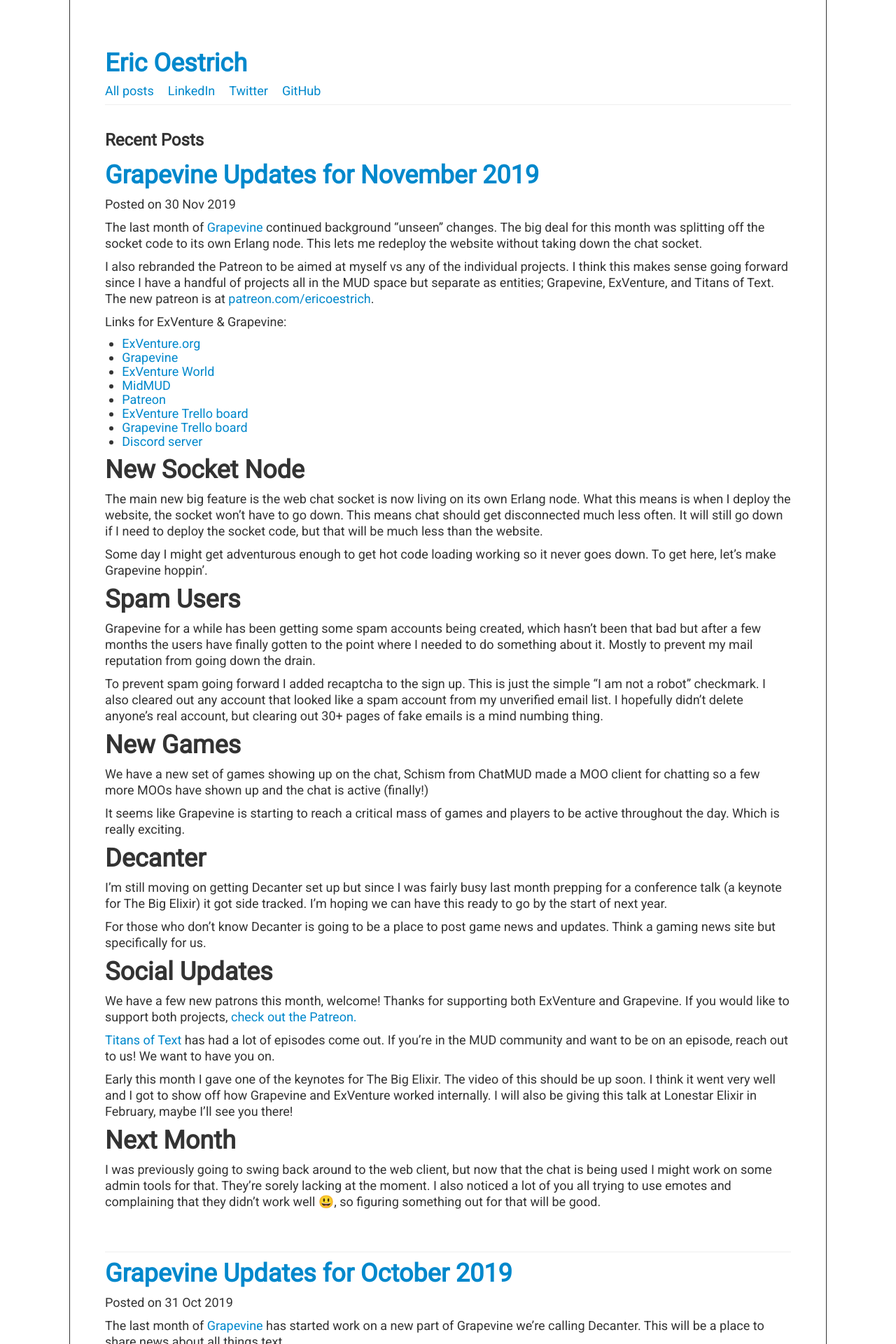
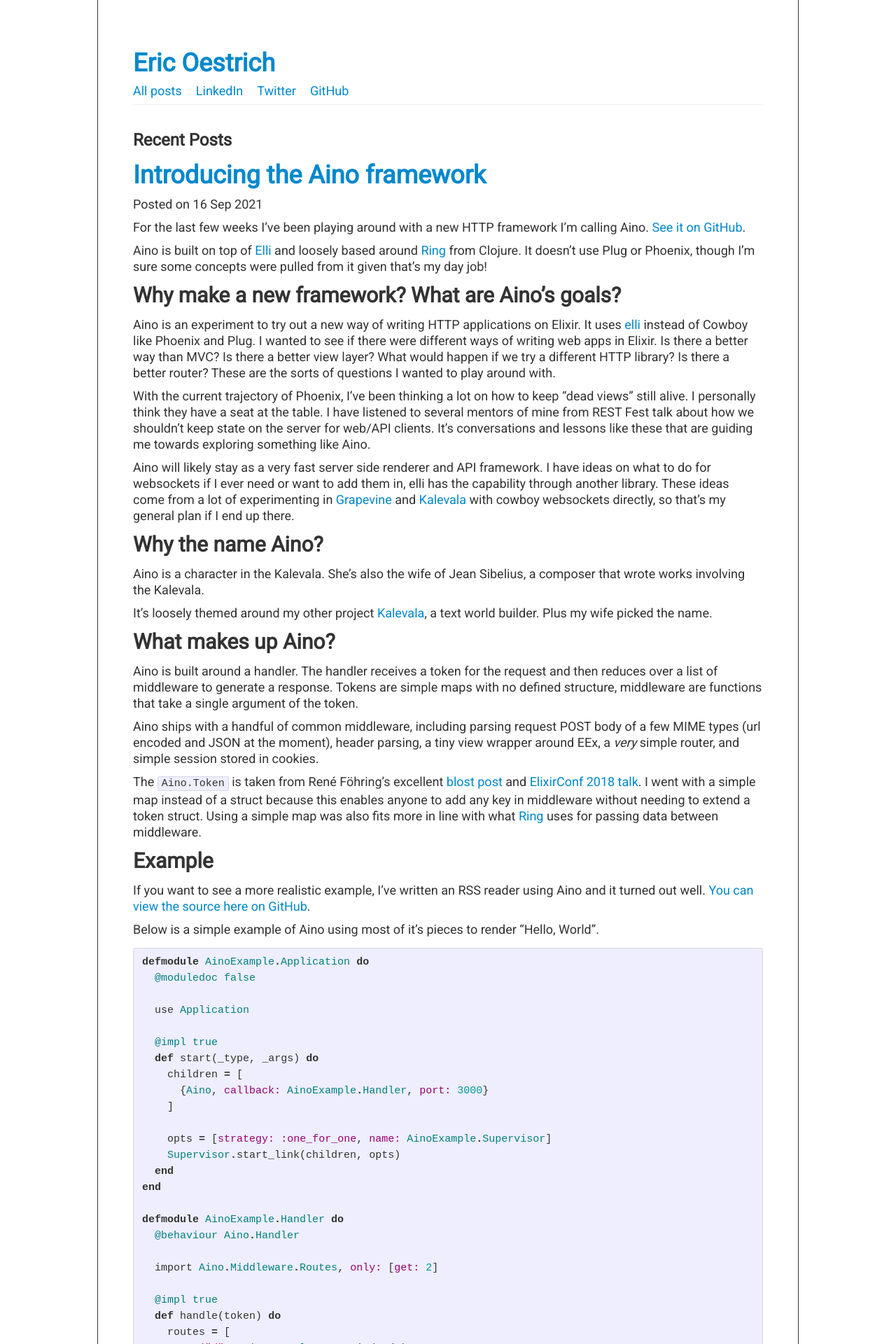
Before and after one commit to oestrich/blog.oestrich.org, a Jekyll site: the page built from index.html, in a window 1280 px wide. Shown: the top 1920 px of the page at 70% size. Built offline with Jekyll 4.4.1, drawn with Linux system fonts in a browser that asks for light colours; the list of posts is cut into pages by our own code; some of the changed text lies outside the part shown.

Commit message:
Introducing Aino

````diff
--- /dev/null
+++ b/_posts/2021-09-16-introducing-aino.md
@@ -0,0 +1,178 @@
+---
+layout: post
+category:
+- elixir
+title: Introducing the Aino framework
+description: Aino is an experiment in writing a new HTTP framework
+date: 2021-09-16 09:00 AM EDT
+---
+
+For the last few weeks I've been playing around with a new HTTP framework I'm calling Aino. [See it on GitHub](https://github.com/oestrich/aino).
+
+Aino is built on top of [Elli][elli] and loosely based around [Ring][ring] from Clojure. It doesn't use Plug or Phoenix, though I'm sure some concepts were pulled from it given that's my day job!
+
+## Why make a new framework? What are Aino's goals?
+
+Aino is an experiment to try out a new way of writing HTTP applications on Elixir. It uses [elli][elli] instead of Cowboy like Phoenix and Plug. I wanted to see if there were different ways of writing web apps in Elixir. Is there a better way than MVC? Is there a better view layer? What would happen if we try a different HTTP library? Is there a better router? These are the sorts of questions I wanted to play around with.
+
+With the current trajectory of Phoenix, I've been thinking a lot on how to keep "dead views" still alive. I personally think they have a seat at the table. I have listened to several mentors of mine from REST Fest talk about how we shouldn't keep state on the server for web/API clients. It's conversations and lessons like these that are guiding me towards exploring something like Aino.
+
+Aino will likely stay as a very fast server side renderer and API framework. I have ideas on what to do for websockets if I ever need or want to add them in, elli has the capability through another library. These ideas come from a lot of experimenting in [Grapevine](https://github.com/oestrich/grapevine) and [Kalevala](https://github.com/oestrich/kalevala) with cowboy websockets directly, so that's my general plan if I end up there.
+
+## Why the name Aino?
+
+Aino is a character in the Kalevala. She's also the wife of Jean Sibelius, a composer that wrote works involving the Kalevala.
+
+It's loosely themed around my other project [Kalevala](https://github.com/oestrich/kalevala), a text world builder. Plus my wife picked the name.
+
+## What makes up Aino?
+
+Aino is built around a handler. The handler receives a token for the request and then reduces over a list of middleware to generate a response. Tokens are simple maps with no defined structure, middleware are functions that take a single argument of the token.
+
+Aino ships with a handful of common middleware, including parsing request POST body of a few MIME types (url encoded and JSON at the moment), header parsing, a tiny view wrapper around EEx, a _very_ simple router, and simple session stored in cookies.
+
+The `Aino.Token` is taken from René Föhring's excellent [blost post](http://rrrene.org/2018/04/30/flow-elixir-token-approach-pros-and-cons/) and [ElixirConf 2018 talk](https://www.youtube.com/watch?v=ycpNi701aCs). I went with a simple map instead of a struct because this enables anyone to add any key in middleware without needing to extend a token struct. Using a simple map was also fits more in line with what [Ring][ring] uses for passing data between middleware.
+
+## Example
+
+If you want to see a more realistic example, I've written an RSS reader using Aino and it turned out well. [You can view the source here on GitHub](https://github.com/oestrich/aino-rss).
+
+Below is a simple example of Aino using most of it's pieces to render "Hello, World".
+
+```elixir
+defmodule AinoExample.Application do
+  @moduledoc false
+
+  use Application
+
+  @impl true
+  def start(_type, _args) do
+    children = [
+      {Aino, callback: AinoExample.Handler, port: 3000}
+    ]
+
+    opts = [strategy: :one_for_one, name: AinoExample.Supervisor]
+    Supervisor.start_link(children, opts)
+  end
+end
+
+defmodule AinoExample.Handler do
+  @behaviour Aino.Handler
+
+  import Aino.Middleware.Routes, only: [get: 2]
+
+  @impl true
+  def handle(token) do
+    routes = [
+      get("/", &AinoExample.Pages.index/1)
+    ]
+
+    middleware = [
+      Aino.Middleware.common(),
+      &Aino.Middleware.Routes.routes(&1, routes),
+      &Aino.Middleware.Routes.match_route/1,
+      &Aino.Middleware.params/1,
+      &Aino.Middleware.Routes.handle_route/1,
+    ]
+
+    Aino.Token.reduce(token, middleware)
+  end
+end
+
+defmodule AinoExample.Pages do
+  alias Aino.Token
+
+  def index(token) do
+    token
+    |> Token.response_status(200)
+    |> Token.response_header("Content-Type", "text/plain")
+    |> Token.response_body("Hello, world!\n")
+  end
+end
+```
+
+Aino doesn't do a lot for you at the moment, and I'm not sure how much I want to abstract it away. I like the raw internals of HTTP right in your face. I have a few helper functions around redirecting and rendering HTML, so this will probably be the path forward for making things easier to use.
+
+## Benchmarks
+
+For initial benchmarks I was slightly blown away. Aino is only a few hundreds of lines of code, so being this fast makes sense. It's not doing a lot of work for you.
+
+My benchmark script looks like this. It's running against the example above and a Phoenix application that was generated fresh, a single new route of "/hello" that points at the following controller, and generated via `MIX_ENV=prod mix release`.
+
+I am including Phoenix as a point of comparison, I have not done Phoenix performance tweaking before so it might be able to get higher with more tweaks.
+
+```elixir
+defmodule HelloWeb.HelloController do
+  use HelloWeb, :controller
+
+  def index(conn, _params) do
+    send_resp(conn, 200, "Hello, world!")
+  end
+end
+```
+
+```elixir
+defmodule Bench do
+  def test_aino() do
+    Finch.build(:get, "http://localhost:3000/") |> Finch.request(Bench)
+  end
+
+  def test_phoenix() do
+    Finch.build(:get, "http://localhost:4001/hello") |> Finch.request(Bench)
+  end
+end
+
+{:ok, _pid} = Finch.start_link(name: Bench)
+Benchee.run(%{
+  "aino" => &Bench.test_aino/0,
+  "phoenix" => &Bench.test_phoenix/0
+}, time: 10)
+```
+
+```
+❯ mix run bench.exs
+Operating System: Linux
+CPU Information: AMD Ryzen Threadripper 3970X 32-Core Processor
+Number of Available Cores: 64
+Available memory: 125.65 GB
+Elixir 1.12.2
+Erlang 24.0.5
+
+Benchmark suite executing with the following configuration:
+warmup: 2 s
+time: 10 s
+memory time: 0 ns
+parallel: 1
+inputs: none specified
+Estimated total run time: 24 s
+
+Benchmarking aino...
+Benchmarking phoenix...
+
+Name              ips        average  deviation         median         99th %
+aino          12.21 K       81.88 μs    ±15.48%       79.82 μs      100.68 μs
+phoenix        5.46 K      183.26 μs    ±10.87%      179.69 μs      297.52 μs
+
+Comparison:
+aino          12.21 K
+phoenix        5.46 K - 2.24x slower +101.38 μs
+```
+
+I'm very surprised at how well Aino / mostly Elli does in terms of rendering simple data. The results are encouraging enough that I've kept working on Aino.
+
+## Current State
+
+Aino is currently at an MVP stage, it works well enough to write simple applications. It's partially tested and mostly documented. There are a handful of pieces that still need better testing, and likely better documentation.
+
+The last week or so I've mostly worked on documenting everything about Aino, and getting it set up to auto deploy documentation to a website before it's uploaded to hex. I now have [ainoweb.dev](https://ainoweb.dev) set up to build documentation on every git push so it'll always be up to date!
+
+Please give the docs a look over and I'm more than happy to hear any feedback.
+
+## Important Links
+
+- [GitHub for Aino](https://github.com/oestrich/aino)
+- [GitHub for Aino RSS](https://github.com/oestrich/aino-rss)
+- [Documentation](https://ainoweb.dev/)
+
+[elli]: https://github.com/elli-lib/elli
+[ring]: https://github.com/ring-clojure/ring
--- a/css/style.css
+++ b/css/style.css
@@ -85,7 +85,7 @@
   padding-left: 50px;
   padding-bottom: 50px;
   padding-right: 50px;
-  width: 980px;
+  width: 900px;
   background-color: #fff;
   border-left: 1px solid #333;
   border-right: 1px solid #333;
````
